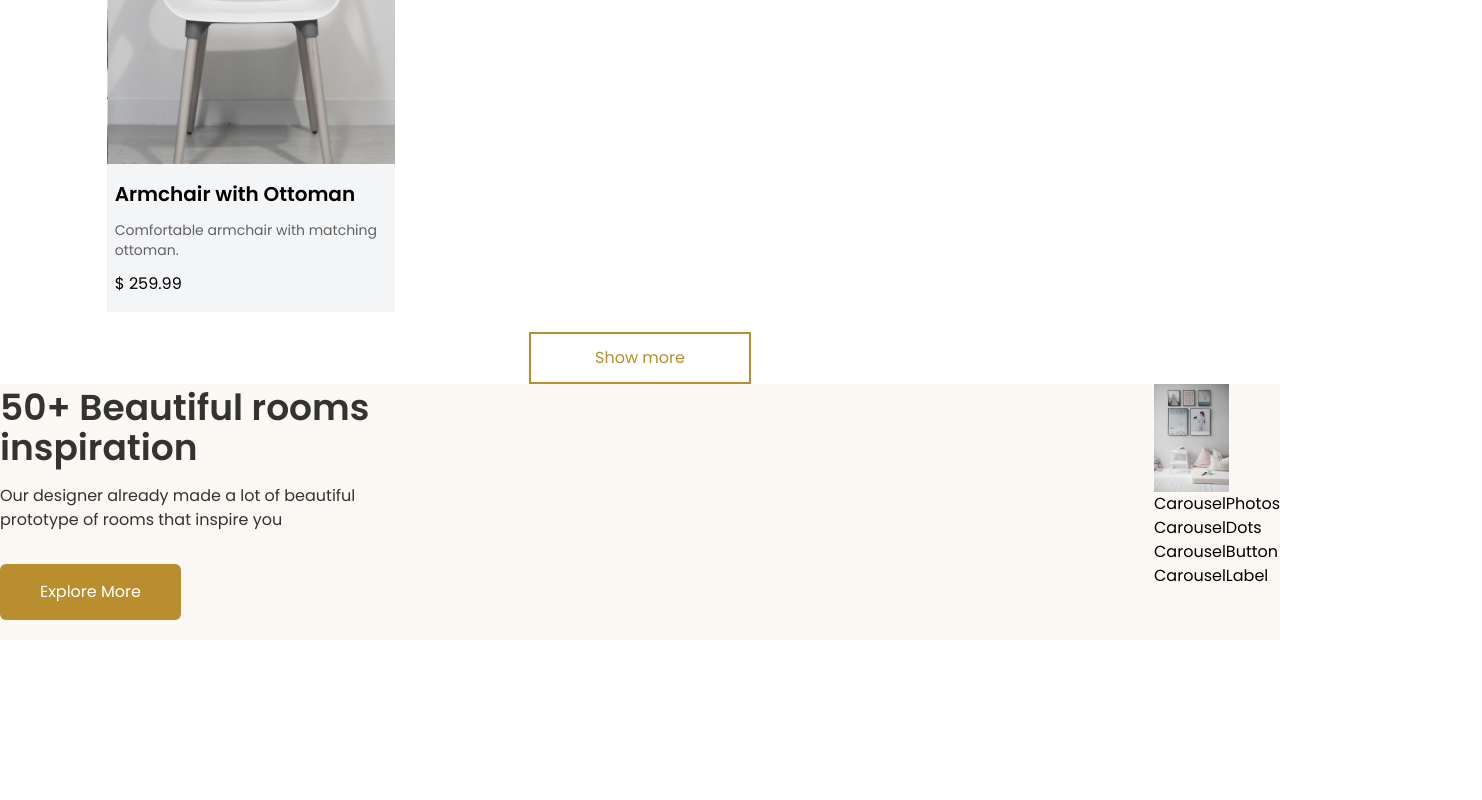
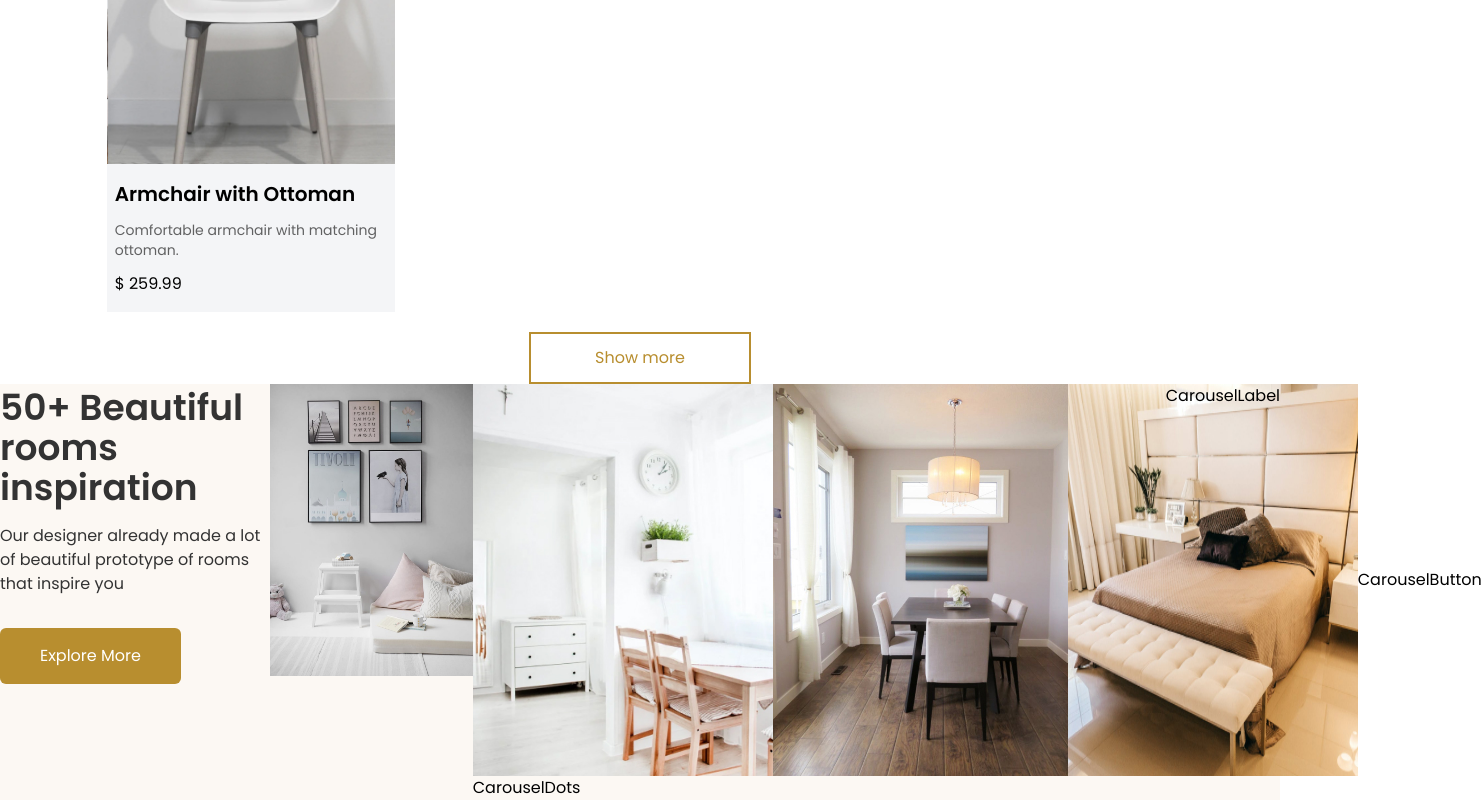
Before and after one commit to CjordanIII/freelance_example_project_one, a Next.js app: page / in a window 1280 px wide. Shown: the part 3246-4046 px from the top of the page, 1482 px wide, since content can reach past the window. Before the commit the page ends 3886 px from the top, so only its background shows below. Built offline with nearby package versions, Linux system fonts and the light colour scheme.

Commit message:
stoping point for logic building caresel

```diff
--- a/src/components/Carousel.tsx
+++ b/src/components/Carousel.tsx
@@ -8,28 +8,29 @@ import CarouselLabel from "./CarouselLabel";
 import CarouselFocus from "./CarouselFocus";
 import { CarouselItem } from "@/lib/types/types";
 const Carousel = () => {
-    const { items } = carouselData;
-  const [indexCount=0, setIndexCount] = useState<number>(0);
-  const [current, setCurrent] = useState<CarouselItem>(items[0])
+  const { items } = carouselData;
+  const [indexCount = 0, setIndexCount] = useState<number>(0);
+  const [current, setCurrent] = useState<CarouselItem>(items[0]);
 
-
-
-  useEffect(()=>{
-    setCurrent(items[indexCount])
+  useEffect(() => {
+    setCurrent(items[indexCount]);
     // limits the bounders of the array itteration
-    if(indexCount>= items.length -1){
-        setIndexCount(0)
+    if (indexCount >= items.length - 1) {
+      setIndexCount(0);
     }
-  },[indexCount])
-
+  }, [indexCount]);
 
   return (
-    <div>
-      <CarouselFocus current={current}/>
-      <CarouselPhotos />
-      <CarouselDots />
+    <div className=" flex">
+      <CarouselFocus current={current} />
+      <div >
+        <div className="flex">
+          <CarouselPhotos arrOfPhotos={items} indexCount={indexCount}/>
+          <CarouselButton setIndexCount={setIndexCount} />
+        </div>
+        <CarouselDots />
+      </div>
 
-      <CarouselButton setIndexCount={setIndexCount} />
       <CarouselLabel />
     </div>
   );
--- a/src/components/CarouselFocus.tsx
+++ b/src/components/CarouselFocus.tsx
@@ -6,8 +6,8 @@ const CarouselFocus: React.FC<CarouselPhotosProps> = ({current}) => {
     <div>
             <Image
       src={current.image}
-      width={75}
-      height={75}
+      width={300}
+      height={300}
       alt="Picture of the author"
     />
     </div>
--- a/src/components/CarouselPhotos.tsx
+++ b/src/components/CarouselPhotos.tsx
@@ -1,8 +1,27 @@
 import React from 'react'
+import Image from 'next/image';
+import {arrOfPhotosTypes} from "../lib/types/types"
+const CarouselPhotos: React.FC<arrOfPhotosTypes>= ({arrOfPhotos,indexCount}) => {
+  return (
+ <>
+{
+    arrOfPhotos.map((item,i)=>{
+        if(i === indexCount){
+            return null
+        }
+        return(
+            <Image
+            key={i}
+            src={item.image}
+            width={300}
+            height={300}
+            alt="Picture of the author"
+          />
+        )
+    })
 
-const CarouselPhotos = () => {
-  return (
-    <div>CarouselPhotos</div>
+}
+ </>
   )
 }
 
--- a/src/lib/types/types.ts
+++ b/src/lib/types/types.ts
@@ -30,6 +30,10 @@ export interface CarouselPhotosProps{
 export interface CarouselDataTypes {
   items: CarouselItem[];
 }
+export interface arrOfPhotosTypes {
+  arrOfPhotos:CarouselItem[];
+  indexCount: number
+}
 
 // types
 
```
